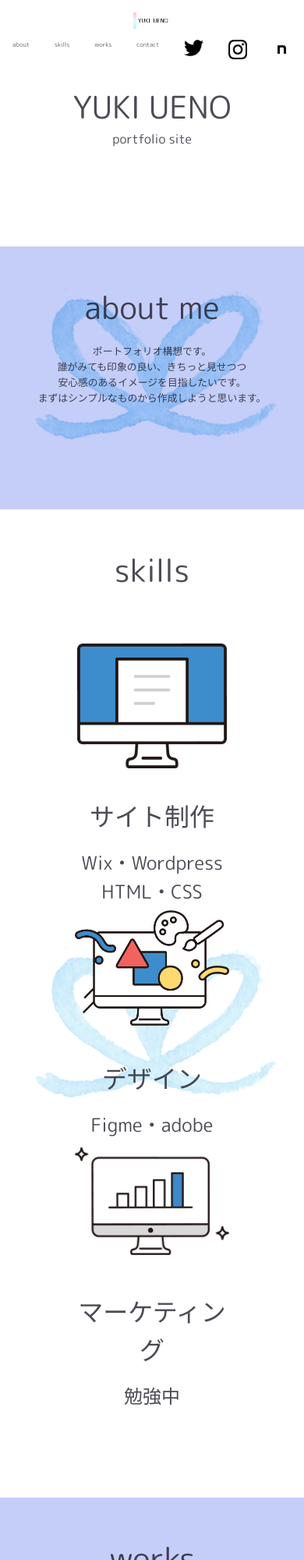
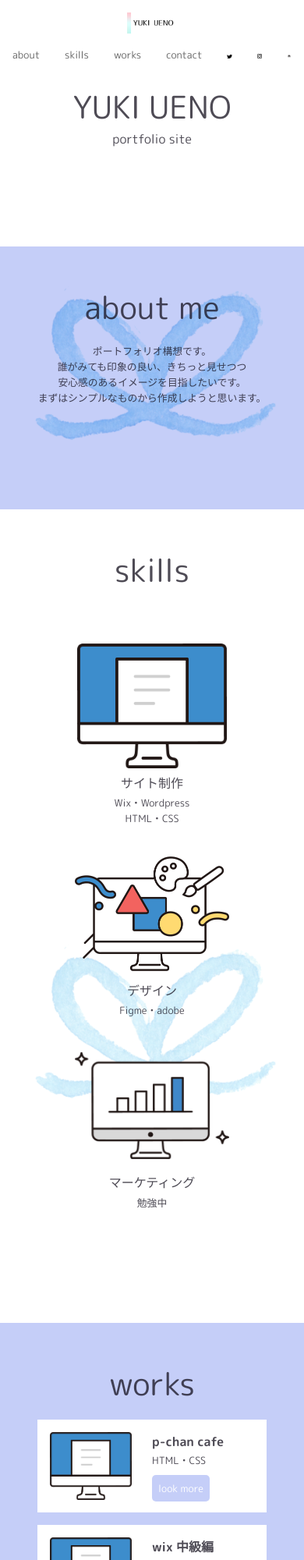
Before and after one commit to namep-chan/p-chanportfolio, a plain HTML site: page index.html in a window 390 px wide. Shown: the top 2000 px of the page at 78% size. Drawn offline with Linux system fonts and the light colour scheme; some packages are replaced by stand-ins of ours.

Commit message:
Add files via upload

```diff
--- a/css/style.css
+++ b/css/style.css
@@ -182,7 +182,6 @@ footer p{
     font-weight: normal;
 }
 
-
 .worksgrid{
     display: grid;
     gap: 1.5rem;
@@ -201,7 +200,6 @@ footer p{
     width: 40%;
    object-fit: contain;
 }
-
 
 .worktext{
     line-height: 3rem;
@@ -332,6 +330,7 @@ input[type="submit"]:hover{
     text-align: left;
 }
 
+
 /*モバイル*/
 
 @media(max-width:600px){
@@ -347,17 +346,17 @@ input[type="submit"]:hover{
     }
 
     .site-logo{
-        width: 3rem;
+        width: 4rem;
         height: auto;
         margin: 1rem 0 0 0 ;
     }
 
     .main-nav{
-        font-size: 0.5rem;
+        font-size: 0.8rem;
     }
 
     .icons{
-        font-size: 1rem;
+        font-size: 0.5rem;
     }
 
     .main-nav li{
@@ -391,11 +390,21 @@ input[type="submit"]:hover{
     }
 
     .skillsgrid{
-        font-size: 0.8rem;
         display: block;
         flex-direction: column;
         text-align: center;
         justify-content: space-between;
+    }
+
+    .skill h3{
+        font-size: 1rem;
+        margin-top: 0;
+    }
+
+    .skill p{
+        font-size: 0.8rem;
+        margin-top: 0.2rem;
+        margin-bottom: 2rem;
     }
 
     /*works*/
@@ -406,8 +415,39 @@ input[type="submit"]:hover{
     .worksgrid{
         font-size: 0.6rem;
         display: block;
+        flex-direction: column;
         justify-content: space-between;
     }
+
+    .work{
+        margin-top: 1rem;
+        padding: 1rem;
+    }
+
+    .worktext{
+        line-height: 1.5rem;
+
+    }
+
+    .work h4{
+        font-size: 1rem;
+    }
+
+    .work p{
+        font-size: 0.8rem;
+        padding-bottom: 0.8rem;
+    }
+
+    .btn{
+        font-size: 0.8rem;
+        background: #506cea54;
+        color: #fff;
+        border-radius: 5px;
+        margin-top: 1rem;
+        padding: 0.5rem;
+        text-align: center;
+    }
+
 
      /*contact*/
      .contact-title{
@@ -420,5 +460,32 @@ input[type="submit"]:hover{
         font-size: 1rem;
     }
 
+    form , aside{
+        width: 100%;
+    }
+
+
+  label{
+    font-size: 1rem;
+    margin-bottom: 0.5rem;
+    display: block;
+  }
+
+ input[type="name-c"],
+ input[type="email"],
+ input[type="phone"],
+ textarea{
+    font-size: 0.8rem;
+    width: 100%;
+ }
+
+ textarea{
+    width: 100%;
+    height: 6rem;
+ }
+
+  .coment{
+        font-size: 1rem;
+    }
 
 }
```
